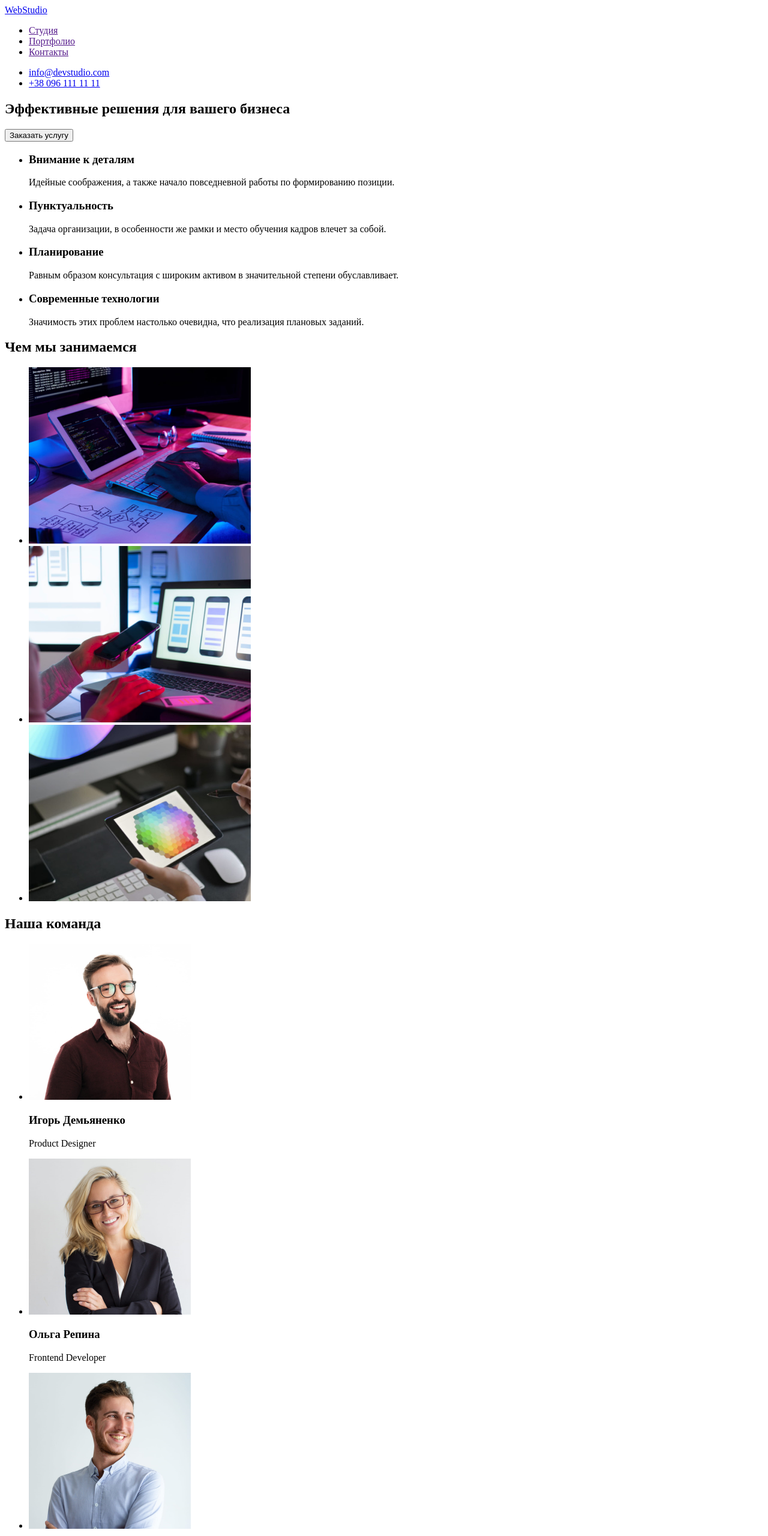
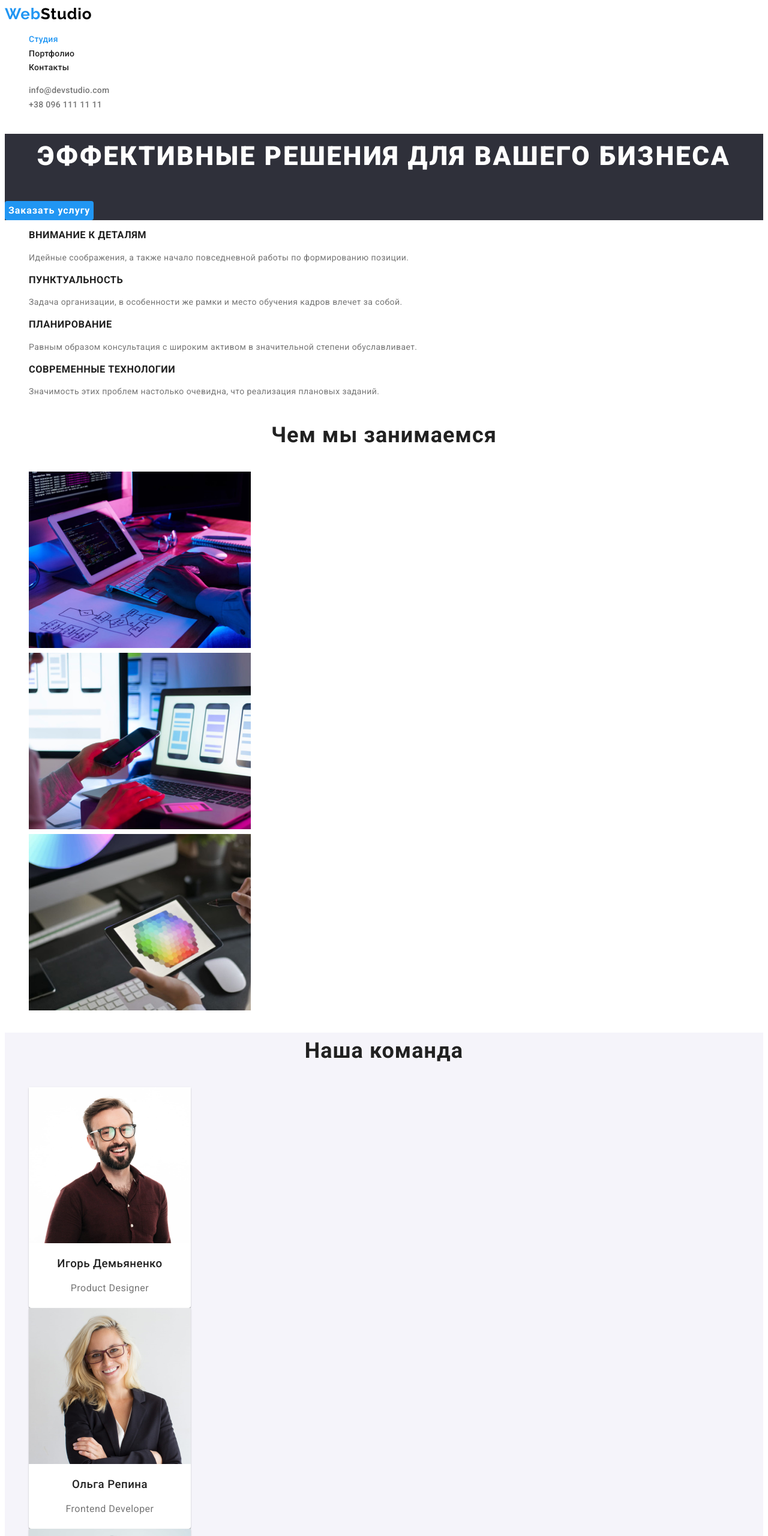
Before and after one commit to DariaPanchuk/goit-markup-hw-02, a plain HTML site: page index.html in a window 1280 px wide. Shown: the top 2560 px of the page at 60% size. Drawn offline with Linux system fonts and the light colour scheme.

Commit message:
Update html, create css and portfolio

```diff
--- /dev/null
+++ b/css/styles.css
@@ -0,0 +1,226 @@
+:root {
+    --page-font: 'Roboto';
+    --logo-font: 'Raleway';
+    --main-text-color: #757575;
+    --title-text-color: #212121;
+    --accent-color: #2196F3;
+    --footer-color: #2F303A;
+    --accent-bg-color: #F5F4FA;
+    --primary-white-color: #FFFFFF;
+    --primary-black-color: #000000;
+}
+
+/* Common styles */
+.page {
+    font-family: var(--page-font);
+    font-style: normal;
+    font-weight: 400;
+    font-size: 14px;
+    line-height: 1.7;
+    color: var(--main-text-color);
+
+    background-color: var(--primary-white-color);
+}
+
+.list {
+    list-style: none;
+}
+
+.link {
+    text-decoration: none;
+    font-style: normal;
+}
+
+.btn {
+    font-family: var(--page-font);
+    cursor: pointer;
+    border-style: none;
+}
+
+/* Logo */
+.header-logo,
+.footer-logo {
+    font-family: var(--logo-font);
+    font-weight: 700;
+    font-size: 26px;
+    line-height: 1.2;
+    letter-spacing: 0.03em;
+    color: var(--accent-color)
+}
+
+.header-logo-dark {
+    color: var(--primary-black-color);
+}
+
+.footer-logo-bright {
+    color: var(--primary-white-color);
+}
+
+/* Buttons */
+.hero-button {
+    font-weight: 700;
+    font-size: 16px;
+    line-height: 1.9;
+    text-align: center;
+    letter-spacing: 0.06em;
+    color: var(--primary-white-color);
+
+    background-color: var(--accent-color);
+    border-radius: 4px;
+}
+
+.hero-button:hover,
+.hero-button:focus {
+    background-color: #188CE8;
+    box-shadow: 0px 4px 4px rgba(0, 0, 0, 0.15);
+}
+
+.portfolio-button {
+    font-family: var(--page-font);
+    font-weight: 500;
+    font-size: 16px;
+    line-height: 1.6;
+    text-align: center;
+    letter-spacing: 0.03em;
+    color: var(--title-text-color);
+    background-color: var(--accent-bg-color);
+}
+
+.current-btn,
+.portfolio-button:hover,
+.portfolio-button:focus {
+    color: var(--primary-white-color);
+    background-color: var(--accent-color);
+}
+
+/* Header */
+.nav-lis-item {
+    font-weight: 500;
+    font-size: 14px;
+    line-height: 1.1;
+    letter-spacing: 0.02em;
+    color: var(--title-text-color);
+}
+
+.current-link,
+.nav-lis-item:hover,
+.nav-lis-item:focus {
+    color: var(--accent-color);
+}
+
+.header-contact {
+    font-weight: 500;
+    line-height: 1.1;
+    letter-spacing: 0.02em;
+    color: var(--main-text-color);
+}
+
+.header-contact:hover,
+.header-contact:focus {
+    color: var(--accent-color);
+    cursor: pointer;
+}
+
+/* Hero */
+.hero {
+    background-color: var(--footer-color);
+}
+
+.hero-title {
+    font-weight: 900;
+    font-size: 44px;
+    line-height: 1.7;
+    text-align: center;
+    letter-spacing: 0.06em;
+    text-transform: uppercase;
+    color: var(--primary-white-color);
+}
+
+/* Benefits */
+.benefits-list-title {
+    font-weight: 700;
+    line-height: 1.1;
+    letter-spacing: 0.03em;
+    text-transform: uppercase;
+    color: var(--title-text-color);
+}
+
+.benefits-text {
+    letter-spacing: 0.03em;
+}
+
+/* What do and Team*/
+.what-do-title,
+.team-title {
+    font-weight: 700;
+    font-size: 36px;
+    line-height: 1.7;
+    text-align: center;
+    letter-spacing: 0.03em;
+    color: var(--title-text-color);
+}
+
+.team {
+    font-size: 16px;
+    line-height: 1.2;
+    text-align: center;
+    letter-spacing: 0.03em;
+    background-color: var(--accent-bg-color);
+}
+
+.team-card {
+    width: 270px;
+    height: 368px;
+    left: 215px;
+    top: 1635px;
+    background: var(--primary-white-color);
+    box-shadow: 0px 1px 3px rgba(0, 0, 0, 0.12), 0px 1px 1px rgba(0, 0, 0, 0.14), 0px 2px 1px rgba(0, 0, 0, 0.2);
+    border-radius: 0px 0px 4px 4px;
+}
+
+.team-name {
+    font-weight: 500;
+    color: var(--title-text-color);
+}
+
+/* Portfolio */
+.works-item {
+    width: 370px;
+    height: 404px;
+    left: 215px;
+    top: 262px;
+    border: 1px solid #EEEEEE;
+}
+
+.works-item-title {
+    font-weight: 700;
+    font-size: 18px;
+    line-height: 2;
+    letter-spacing: 0.06em;
+    color: var(--title-text-color);
+}
+
+.works-item-text {
+    font-size: 16px;
+    line-height: 1.9;
+    letter-spacing: 0.03em;
+    color: var(--main-text-color);
+}
+
+/* Footer */
+.footer {
+    background-color: var(--footer-color);
+}
+
+.footer-location {
+    font-style: normal;
+    line-height: 1.7;
+    letter-spacing: 0.03em;
+    color: var(--primary-white-color);
+}
+
+.footer-contact {
+    line-height: 1.7;
+    letter-spacing: 0.03em;
+    color: rgba(255, 255, 255, 0.6);
+}
--- a/index.html
+++ b/index.html
@@ -5,96 +5,102 @@
     <meta http-equiv="X-UA-Compatible" content="IE=edge">
     <meta name="viewport" content="width=device-width, initial-scale=1.0">
     <title>Студия</title>
+    <link rel="preconnect" href="https://fonts.googleapis.com">
+    <link rel="preconnect" href="https://fonts.gstatic.com" crossorigin>
+    <link href="https://fonts.googleapis.com/css2?family=Raleway:wght@700&family=Roboto:wght@400;500;700;900&display=swap"
+    rel="stylesheet">
+    <link rel="stylesheet" href="./css/styles.css">
+
 </head>
-<body>
+<body class="page">
     <!-- Header -->
-    <header>
-        <nav>
-            <a href="./index.html">Web<span>Studio</span></a>
-            <ul>
-                <li><a href="">Студия</a></li>
-                <li><a href="">Портфолио</a> </li>
-                <li><a href="">Контакты</a></li>
+    <header class="header">
+        <nav class="header-nav">
+            <a class="header-logo link" href="./index.html">Web<span class="header-logo-dark">Studio</span></a>
+            <ul class="nav-list list">
+                <li><a class="nav-lis-item link current-link" href="./index.html">Студия</a></li>
+                <li><a class="nav-lis-item link" href="./portfolio.html">Портфолио</a> </li>
+                <li><a class="nav-lis-item link" href="">Контакты</a></li>
             </ul>
         </nav>
-        <ul>
-            <li><a href="mailto:info@devstudio.com">info@devstudio.com</a></li>
-            <li><a href="tel:+380961111111">+38 096 111 11 11</a></li>
+        <ul class="header-contacts list">
+            <li><a class="header-contact link" href="mailto:info@devstudio.com">info@devstudio.com</a></li>
+            <li><a class="header-contact link" href="tel:+380961111111">+38 096 111 11 11</a></li>
         </ul>
     </header>
     <!-- Main content -->
-    <main>
+    <main class="main">
         <!-- Section1 -->
-        <section>
-            <h1>Эффективные решения для вашего бизнеса</h1>
-            <button type="button">Заказать услугу</button>
+        <section class="hero">
+            <h1 class="hero-title">Эффективные решения для вашего бизнеса</h1>
+            <button class="hero-button btn" type="button">Заказать услугу</button>
         </section>
         <!-- Section2 -->
-        <section>
+        <section class="benefits">
             <h2 hidden>Наши преимущества</h2>
-            <ul>
+            <ul class="benefits-list list">
                 <li>
-                    <h3>Внимание к деталям</h3>
-                    <p>Идейные соображения, а также начало повседневной работы по формированию позиции.</p>
+                    <h3 class="benefits-list-title">Внимание к деталям</h3>
+                    <p class="benefits-text">Идейные соображения, а также начало повседневной работы по формированию позиции.</p>
                 </li>
                 <li>
-                    <h3>Пунктуальность</h3>
-                    <p>Задача организации, в особенности же рамки и место обучения кадров влечет за собой.</p>
+                    <h3 class="benefits-list-title">Пунктуальность</h3>
+                    <p class="benefits-text">Задача организации, в особенности же рамки и место обучения кадров влечет за собой.</p>
                 </li>
                 <li>
-                    <h3>Планирование</h3>
-                    <p>Равным образом консультация с широким активом в значительной степени обуславливает.</p>
+                    <h3 class="benefits-list-title">Планирование</h3>
+                    <p class="benefits-text">Равным образом консультация с широким активом в значительной степени обуславливает.</p>
                 </li>
                 <li>
-                    <h3>Современные технологии</h3>
-                    <p>Значимость этих проблем настолько очевидна, что реализация плановых заданий.</p>
+                    <h3 class="benefits-list-title">Современные технологии</h3>
+                    <p class="benefits-text">Значимость этих проблем настолько очевидна, что реализация плановых заданий.</p>
                 </li>
             </ul>
         </section>
-
-        <section>
-            <h2>Чем мы занимаемся</h2>
-            <ul>
-                <li><img src="./images/wwd_1.jpg" alt="Пишем html код" width="370"></li>
-                <li><img src="./images/wwd_2.jpg" alt="Делаем мобильные версии" width="370"></li>
-                <li><img src="./images/wwd_3.jpg" alt="Создаем дизайн" width="370"></li>
+        <!-- Section 3 -->
+        <section class="what-do">
+            <h2 class="what-do-title">Чем мы занимаемся</h2>
+            <ul class="what-do-list list">
+                <li class="list-item"><img src="./images/page-1/wwd_1.jpg" alt="Пишем html код" width="370" height="294"></li>
+                <li class="list-item"><img src="./images/page-1/wwd_2.jpg" alt="Делаем мобильные версии" width="370" height="294"></li>
+                <li class="list-item"><img src="./images/page-1/wwd_3.jpg" alt="Создаем дизайн" width="370" height="294"></li>
             </ul>
         </section>
-        <!-- Section3 -->
-        <section>
-            <h2>Наша команда</h2>
-            <ul>
-                <li>
-                    <img src="./images/ot_1.jpg" alt="Игорь Демьяненко" width="270">
-                    <h3>Игорь Демьяненко</h3>
-                    <p lang="en">Product Designer</p>
+        <!-- Section 4 -->
+        <section class="team">
+            <h2 class="team-title">Наша команда</h2>
+            <ul class="team-list list">
+                <li class="team-card">
+                    <img class="team-img" src="./images/page-1/ot_1.jpg" alt="Игорь Демьяненко" width="270" height="260">
+                    <h3 class="team-name">Игорь Демьяненко</h3>
+                    <p class="team-position" lang="en" >Product Designer</p>
                 </li>
-                <li>
-                    <img src="./images/ot_2.jpg" alt="Ольга Репина" width="270">
-                    <h3>Ольга Репина</h3>
-                    <p lang="en">Frontend Developer</p>
+                <li class="team-card">
+                    <img class="team-img" src="./images/page-1/ot_2.jpg" alt="Ольга Репина" width="270" height="260">
+                    <h3  class="team-name">Ольга Репина</h3>
+                    <p class="team-position" lang="en">Frontend Developer</p>
                 </li>
-                <li>
-                    <img src="./images/ot_3.jpg" alt="Николай Тарасов" width="270">
-                    <h3>Николай Тарасов</h3>
-                    <p lang="en">Marketing</p>
+                <li class="team-card">
+                    <img class="team-img" src="./images/page-1/ot_3.jpg" alt="Николай Тарасов" width="270" height="260">
+                    <h3  class="team-name">Николай Тарасов</h3>
+                    <p class="team-position" lang="en">Marketing</p>
                 </li>
-                <li>
-                    <img src="./images/ot_4.jpg" alt="Михаил Ермаков" width="270">
-                    <h3>Михаил Ермаков</h3>
-                    <p lang="en">UI Designer</p>
+                <li class="team-card">
+                    <img class="team-img" src="./images/page-1/ot_4.jpg" alt="Михаил Ермаков" width="270" height="260">
+                    <h3  class="team-name">Михаил Ермаков</h3>
+                    <p class="team-position" lang="en">UI Designer</p>
                 </li>
             </ul>
         </section>
     </main>
     <!-- Footer -->
-    <footer>
-        <a href="./index.html">Web<span>Studio</span></a>
+    <footer class="footer">
+        <a class="footer-logo link" href="./index.html">Web<span class="footer-logo-bright">Studio</span></a>
         <address>
-        <ul>
-            <li>г. Киев, пр-т Леси Украинки, 26</li>
-            <li><a href="mailto:info@example.com">info@example.com</a></li>
-            <li><a href="tel:+380991111111">+38 099 111 11 11</a></li>
+        <ul class="footer-address-list list">
+            <li class="footer-location">г. Киев, пр-т Леси Украинки, 26</li>
+            <li><a class="footer-contact link" href="mailto:info@example.com">info@example.com</a></li>
+            <li><a class="footer-contact link" href="tel:+380991111111">+38 099 111 11 11</a></li>
         </ul>
         </address>
     </footer>
```
Also changed, not shown: portfolio.html (added, +124 -0 lines), images/page-1/ot_1.jpg (renamed from images/ot_1.jpg), images/page-1/ot_2.jpg (renamed from images/ot_2.jpg), images/page-1/ot_3.jpg (renamed from images/ot_3.jpg), images/page-1/ot_4.jpg (renamed from images/ot_4.jpg), images/page-1/wwd_1.jpg (renamed from images/wwd_1.jpg), images/page-1/wwd_2.jpg (renamed from images/wwd_2.jpg), images/page-1/wwd_3.jpg (renamed from images/wwd_3.jpg), images/page-2/boxes.jpg (added), images/page-2/growing-business.jpg (added), images/page-2/lab.jpg (added), images/page-2/limited-edition.jpg (added), images/page-2/poster.jpg (added), images/page-2/prime.jpg (added), 3 more files.
